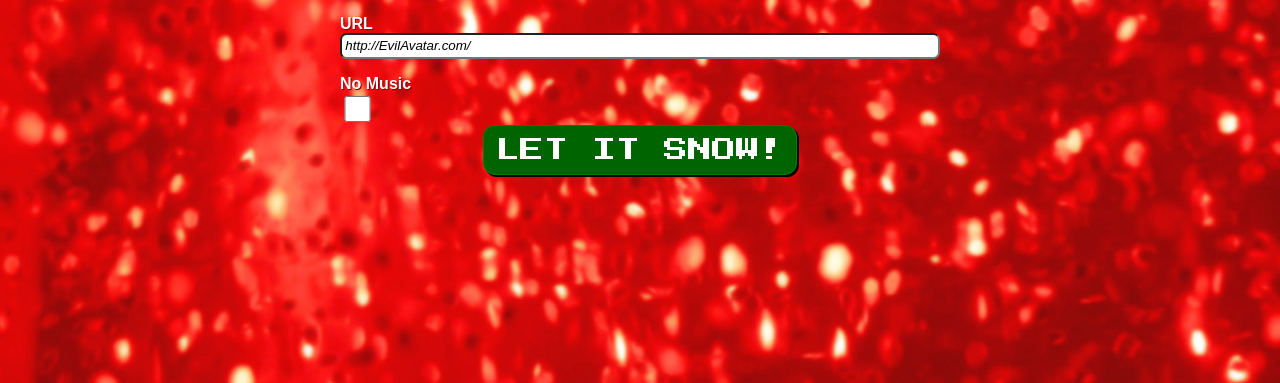
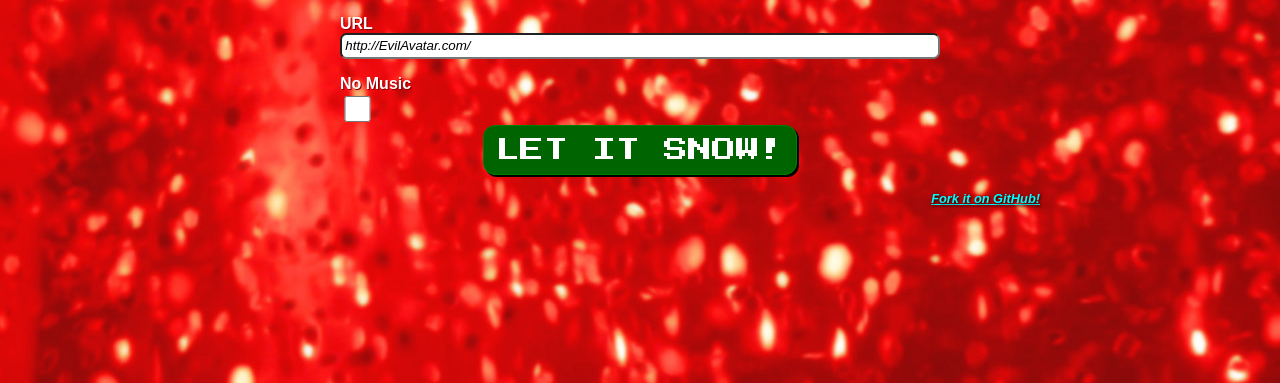
Before and after one commit to Fortyseven/Drifter, a PHP site: page / in a window 1280 px wide. Shown: the part 201-584 px from the top of the page. Run offline with PHP 8.4, Linux system fonts and the light colour scheme; some web fonts are replaced.

Commit message:
Added fork notice

```diff
--- a/assets/style.css
+++ b/assets/style.css
@@ -31,13 +31,15 @@ canvas {
     font-size:   0.25em;
 }
 
-form {
-    text-align:   center;
-    width:        75%;
+#Content {
+    max-width:    800px;
     margin-left:  auto;
     margin-right: auto;
-    color:        white;
-    max-width:    800px;
+}
+
+form {
+    text-align: center;
+    color:      white;
 }
 
 form label {
@@ -96,3 +98,19 @@ form input[type="submit"]:hover {
 form div.form_submit {
     clear: both;
 }
+
+.github {
+    text-align:  right;
+    font-weight: bold;
+    font-size:   0.8em;
+    font-style:  italic;
+}
+
+.github a {
+    color:       cyan;
+    text-shadow: 1px 1px 3px black;
+}
+
+.github a:hover {
+    color: white;
+}
--- a/index.html
+++ b/index.html
@@ -21,10 +21,10 @@
 
         <div class="form_submit"><input type="submit" value="Let It Snow!"/></div>
     </form>
+    <div class="github"><a href="https://github.com/Fortyseven/Drifter">Fork it on GitHub!</a></div>
 </div>
 <script type="text/javascript" src="vendor/jquery.js"></script>
 <script type="text/javascript" src="js/drifter.js"></script>
-
 </body>
 </html>
 <!-- MUSIC BY: Gerontius - "Jingle Bells" ( http://www.newgrounds.com/audio/listen/296340 ) -->
```
